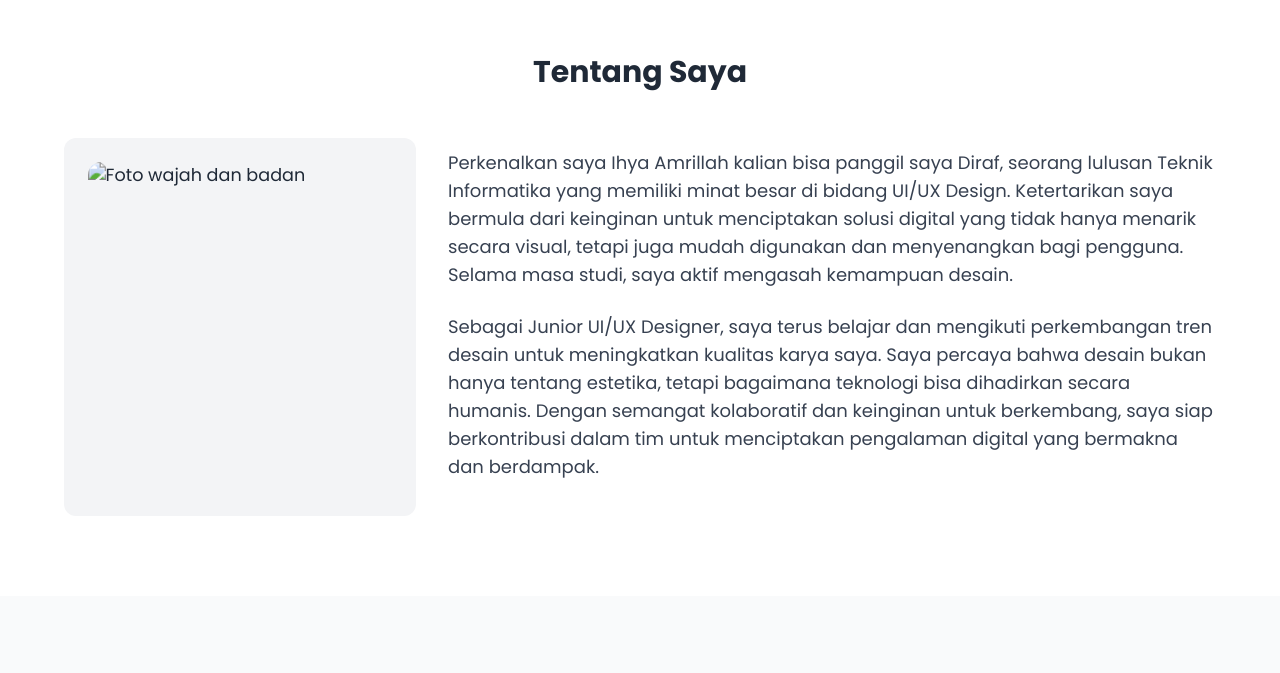
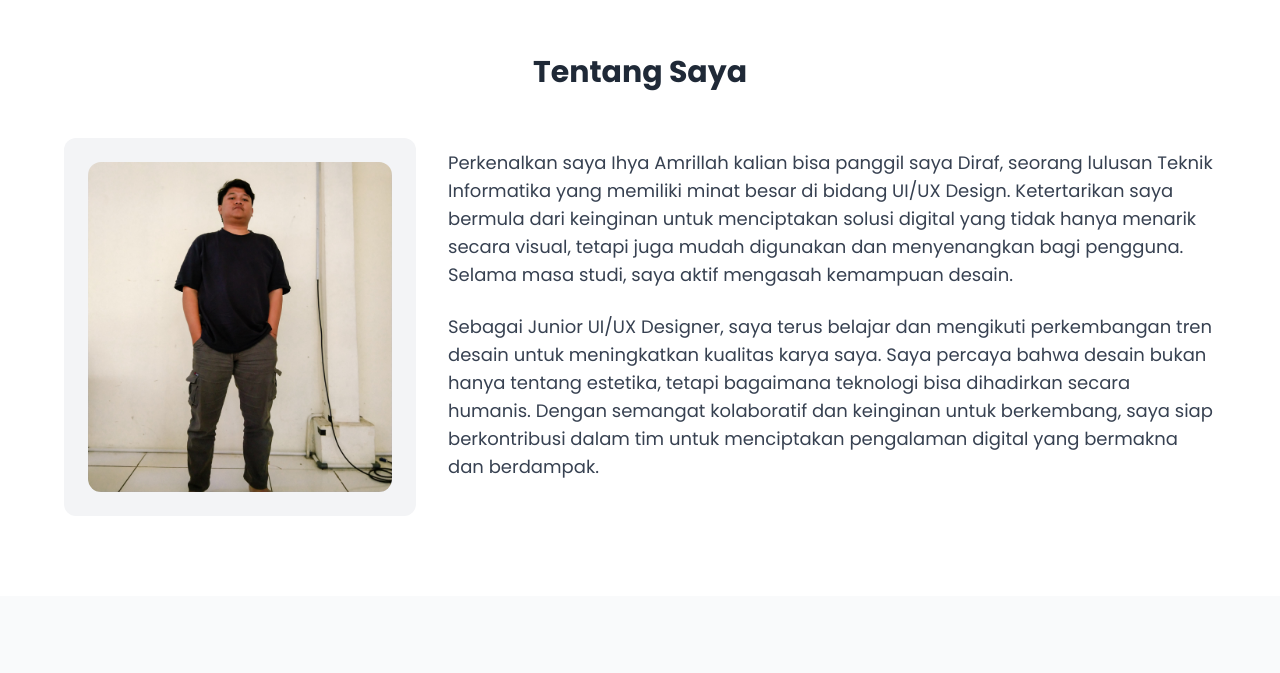
Before and after one commit to Farid0799/Portofolio-Web, a plain HTML site: page index.html in a window 1280 px wide. Shown: the part 662-1335 px from the top of the page. Drawn offline with nearby package versions, Linux system fonts and the light colour scheme.

Commit message:
index.html

```diff
--- a/index.html
+++ b/index.html
@@ -165,7 +165,7 @@
             <div class="flex flex-col md:flex-row items-center">
                 <div class="md:w-1/3 mb-8 md:mb-0 md:pr-8">
                     <div class="bg-gray-100 p-6 rounded-xl">
-                        <img src="Gambar/WhatsApp Image 2025-08-06 at 23.07.42 (1).jpeg" alt="Foto wajah dan badan" class="foto-presisi"C:\Users\ASUS\Documents\image\WhatsApp Image 2025-08-06 at 23.07.41.jpeg" alt="Foto wajah dan badan" class="foto-presisi">
+                        <img src="Gambar/WhatsApp Image 2025-08-06 at 23.07.42.jpeg" alt="Foto wajah dan badan" class="foto-presisi"C:\Users\ASUS\Documents\image\WhatsApp Image 2025-08-06 at 23.07.41.jpeg" alt="Foto wajah dan badan" class="foto-presisi">
                     </div>
                 </div>
                 <div class="md:w-2/3">
```
